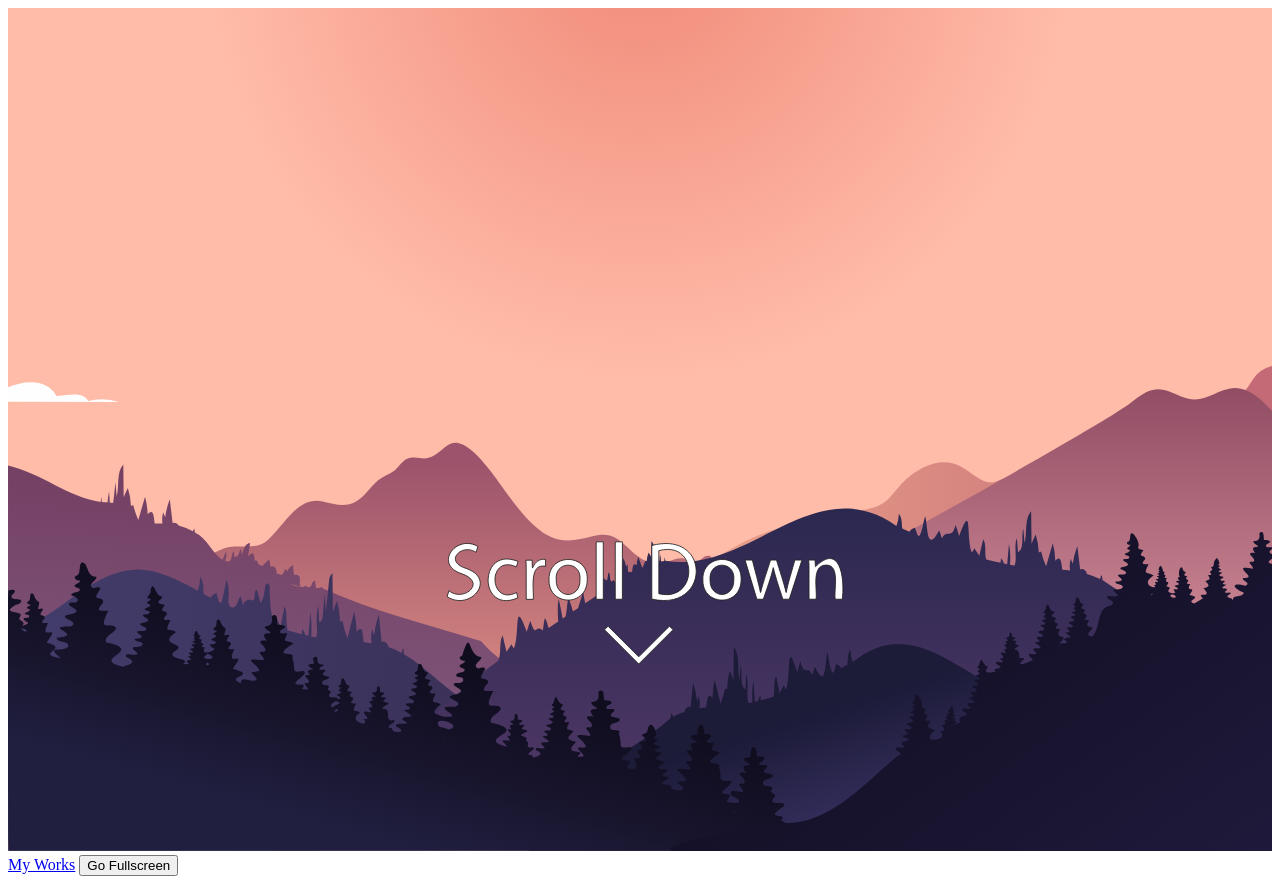
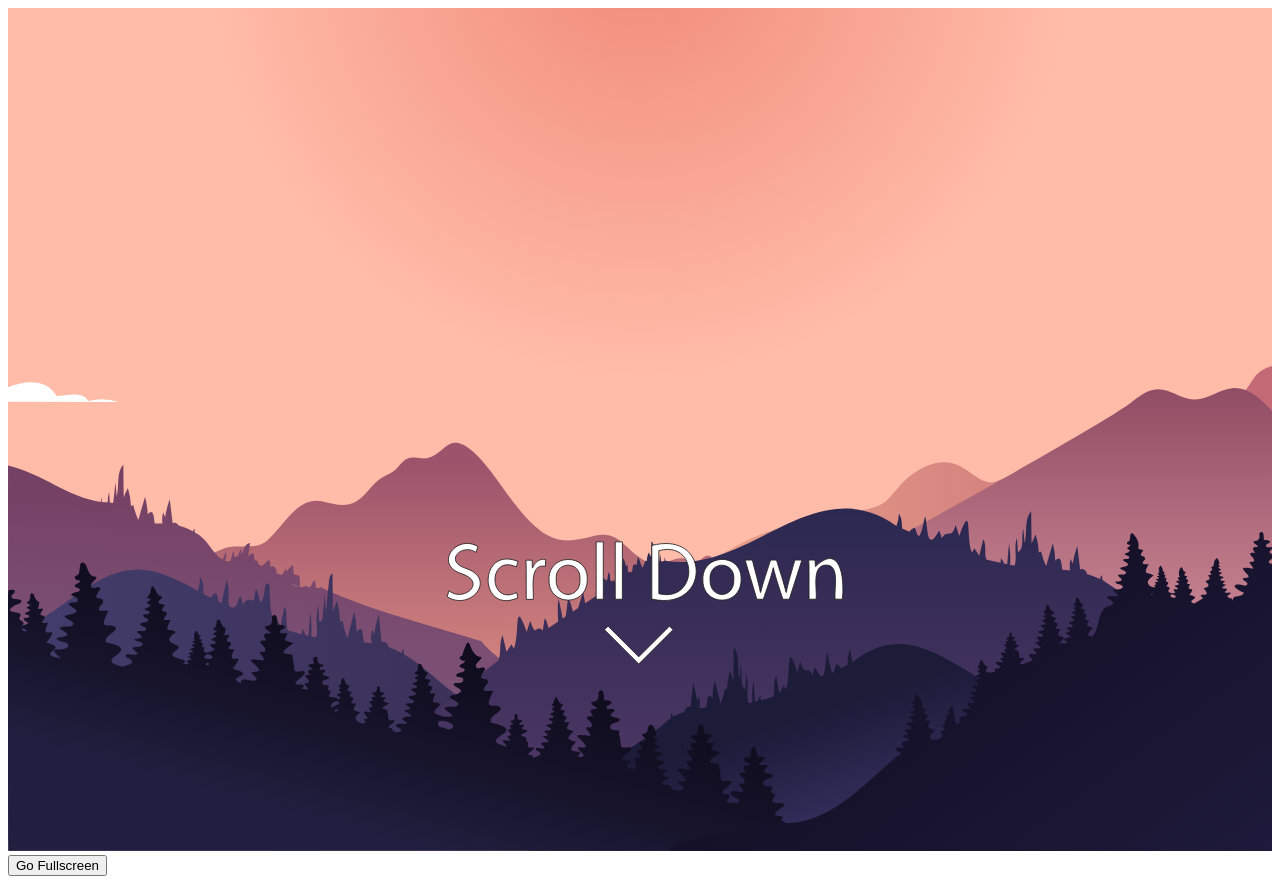
Before and after one commit to Zodiac193/pages-test, a plain HTML site: page index.html in a window 1280 px wide. Drawn offline with Linux system fonts and the light colour scheme; grey boxes are pictures that could not be loaded.

Commit message:
updateremovemyworks

```diff
--- a/index.html
+++ b/index.html
@@ -661,12 +661,6 @@
 
     <div class="scrollElement"></div>
 
-    <a
-      href="https://codepen.io/collection/DxkYzq"
-      target="_blank"
-      class="btn btn_works"
-      >My Works</a
-    >
     <button class="btn" id="fullscr">Go Fullscreen</button>
   </body>
 </html>
```
